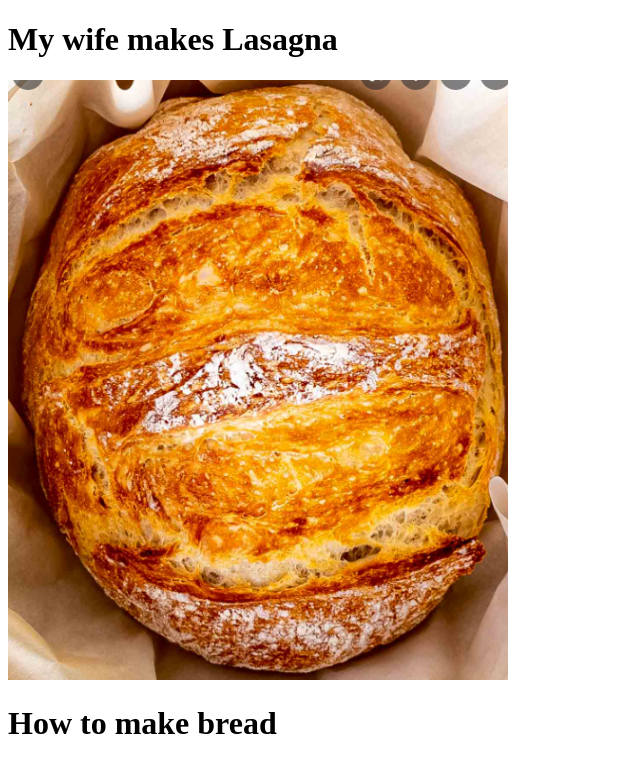
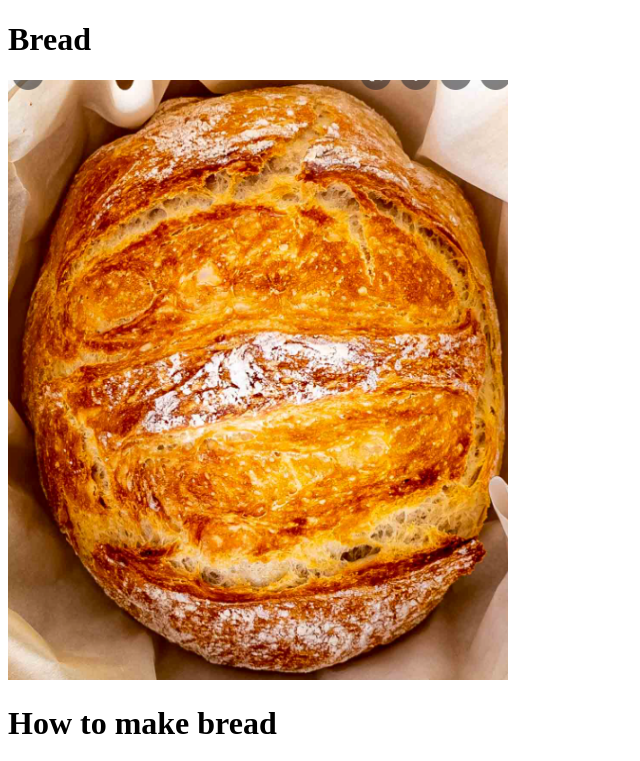
Before and after one commit to asumbundu/odin-recipes, a plain HTML site: page recipes/Bread.html in a window 1280 px wide. Shown: the top 761 px of the page, without its empty margins (0-640 px from the left). Drawn offline with Linux system fonts and the light colour scheme.

Commit message:
Changed the title from lasagna to Bread

```diff
--- a/recipes/Bread.html
+++ b/recipes/Bread.html
@@ -6,7 +6,7 @@
 </header>
 
 <body>
-    <h1>My wife makes Lasagna </h1>
+    <h1>Bread </h1>
 
     <img src= "bread.png" alt = "Picture of bread" width="500" height = "600">
 
```
